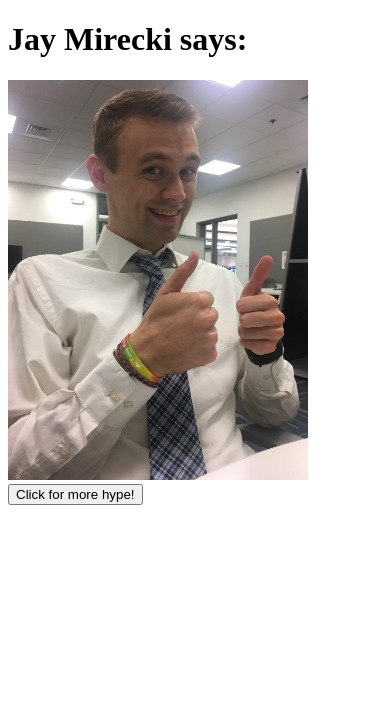
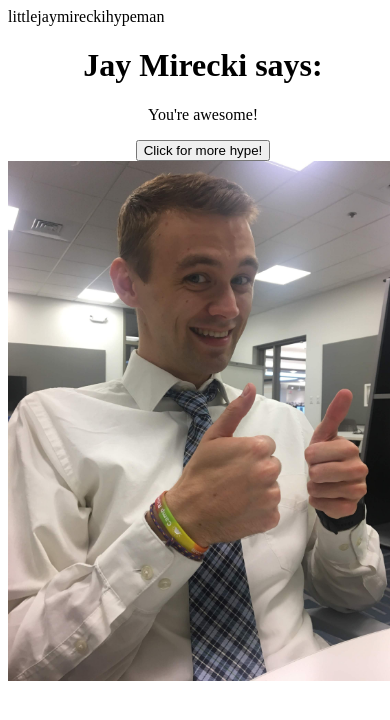
Before and after one commit to jaymirecki/ljmhm-server, a website: page public/index.html in a window 390 px wide. Drawn offline with nearby package versions, Linux system fonts and the light colour scheme; no server answers.

Commit message:
Mobile friendly

```diff
--- /dev/null
+++ b/public/desktop.css
@@ -0,0 +1,30 @@
+#content, #img {
+    width: 48vw;
+    float: left;
+    text-align: center;
+    height: calc(100vh - 30px);
+}
+#content {
+    padding: calc(50vh - 100px) 0px;
+}
+/* #img {
+    border: 1px solid black;
+} */
+img {
+    object-fit: contain;
+    width: 100%;
+    height: 100%;
+    /* min-width: 48vw;
+    height: calc(100vh - 30px);
+    height: auto;
+    max-height: calc(100vh - 30px); */
+}
+
+@media only screen and (max-width: 768px) {
+    #content, #img {
+        width: 100vw;
+        text-align: center;
+        height:100%;
+        padding:0px;
+    }
+  }
--- a/public/index.html
+++ b/public/index.html
@@ -7,11 +7,17 @@
 			  integrity="sha256-CSXorXvZcTkaix6Yvo6HppcZGetbYMGWSFlBw8HfCJo="
 			  crossorigin="anonymous"></script>
         <script src='index.js'></script>
+        <link rel='stylesheet' type='text/css' href='desktop.css' />
     </head>
     <body>
-        <h1>Jay Mirecki says:</h1>
-        <p id='jaysays'></p>
-        <img src='thumbs.JPG' style="width:300px;"><br>
-        <button type='button' onclick='jaysays()'>Click for more hype!</button>
+        <div>littlejaymireckihypeman</div>
+        <div id='content'>
+            <h1>Jay Mirecki says:</h1>
+            <p id='jaysays'></p>
+            <button type='button' onclick='jaysays()'>Click for more hype!</button>
+        </div>
+        <div id='img'>
+            <img src='thumbs.JPG'>
+        </div>
     </body>
 </html>
--- a/public/index.js
+++ b/public/index.js
@@ -2,7 +2,11 @@ $(document).ready(function() {
     jaysays();
 });
 
-function jaysays() {
+var sayings = ["You're awesome!"];
+
+updateSayings();
+
+function updateSayings() {
     var request = new XMLHttpRequest();
     var getString = "/sayings";
     request.open("GET", getString, true);
@@ -10,9 +14,15 @@ function jaysays() {
         if (request.readyState !=4)
             return;
         sayings = JSON.parse(request.responseText);
-        var i = Math.floor(Math.random() * Math.floor(sayings.length));
-        var say = sayings[i];
-        $("#jaysays").html(say);
     };
     request.send();
 }
+
+function jaysays() {
+    var i = Math.floor(Math.random() * Math.floor(sayings.length));
+    var say = sayings[i];
+    if (say == $("#jaysays").html())
+        jaysays()
+    else
+        $("#jaysays").html(say);
+}
```
Also changed, not shown: 1 other file.
